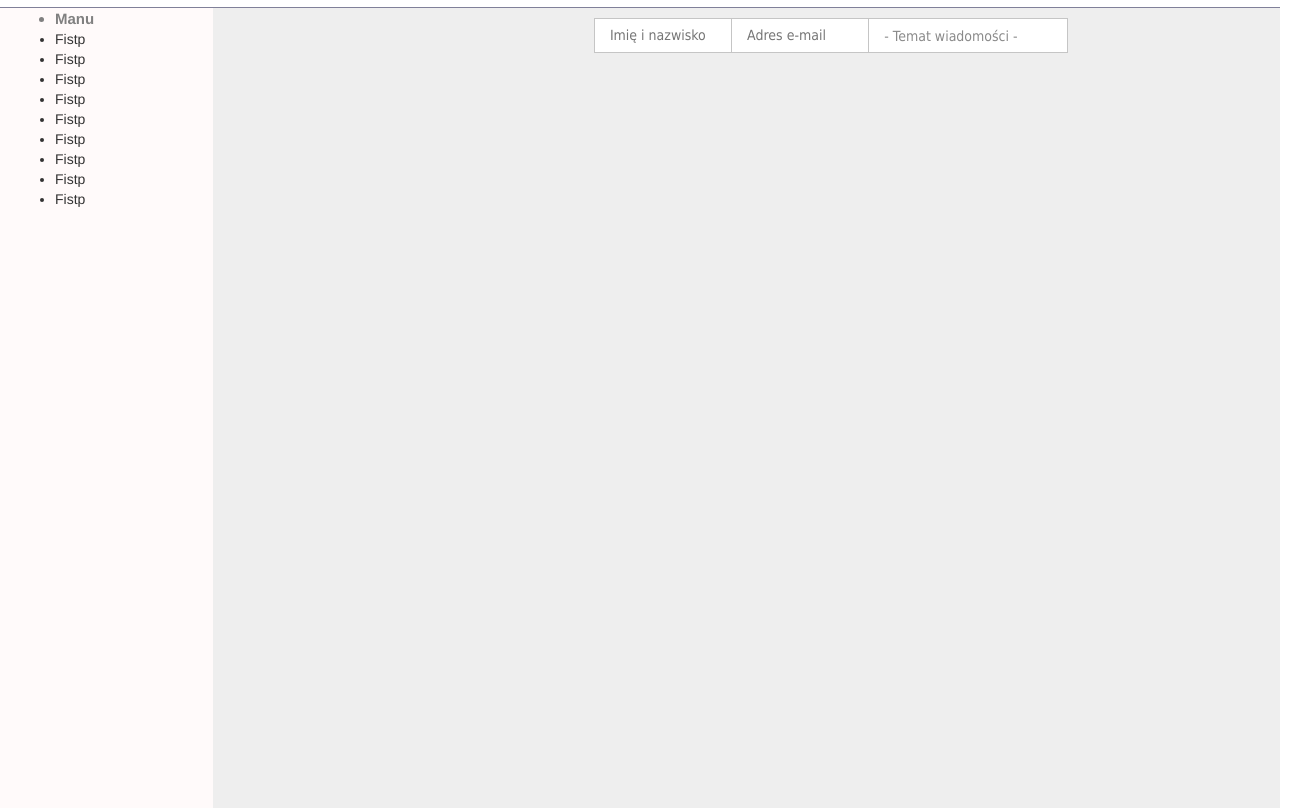
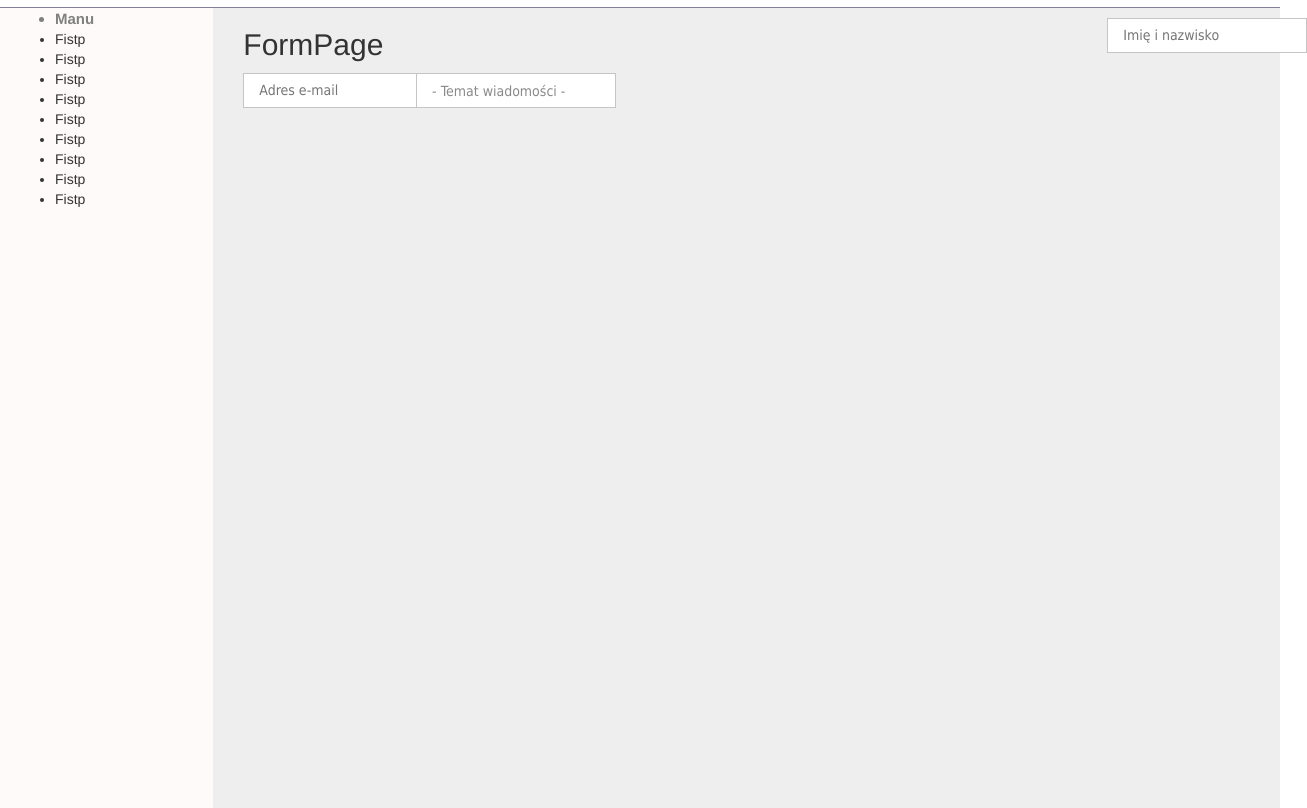
Before and after one commit to Ruudn7/customerAdd, a plain HTML site: page index.html in a window 1280 px wide. Shown: the part 63-871 px from the top of the page, 1307 px wide, since content can reach past the window. Drawn offline with nearby package versions, Linux system fonts and the light colour scheme.

```diff
--- a/index.html
+++ b/index.html
@@ -42,7 +42,10 @@
         </div>
 
 
-        <div class = "col-md-offset-2 col-md-8">
+        <div class = " col-md-10">
+            <div class = "col-md-8">
+                <h2> FormPage</h2>
+            </div>
             <form action="#" id="myForm" class = "marT">
                 <div class = "col-md-2 col-md-offset-2 tab center">
                 <input type="text" name="your-name" placeholder="Imię i nazwisko" data-error="Podaj imię i nazwisko">
```
